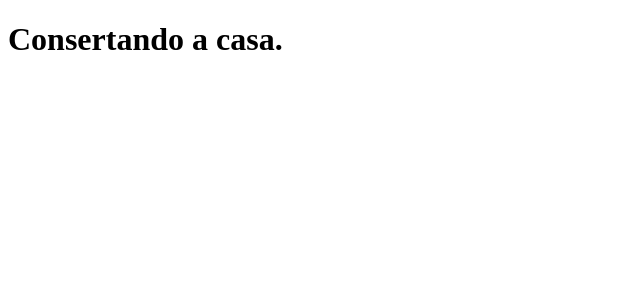
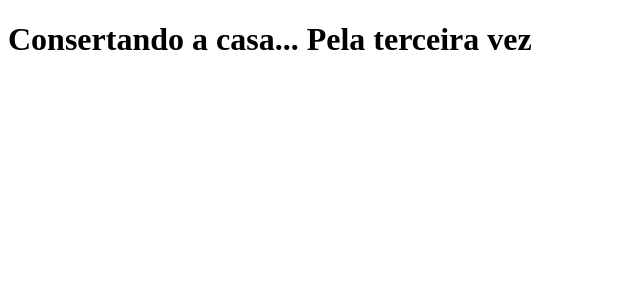
Before and after one commit to salime018/clone-tabnews, a Next.js app: page / in a window 1280 px wide. Shown: the top 300 px of the page, without its empty margins (0-640 px from the left). Built offline with nearby package versions, Linux system fonts and the light colour scheme.

Commit message:
modifica a frase

```diff
--- a/pages/index.js
+++ b/pages/index.js
@@ -1,5 +1,5 @@
 function Home() {
-    return <h1>Consertando a casa.</h1>
+    return <h1>Consertando a casa... Pela terceira vez</h1>
     }
 
 export default Home;
```
